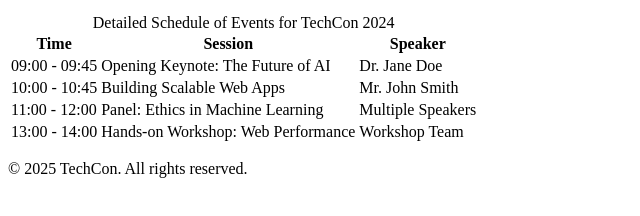
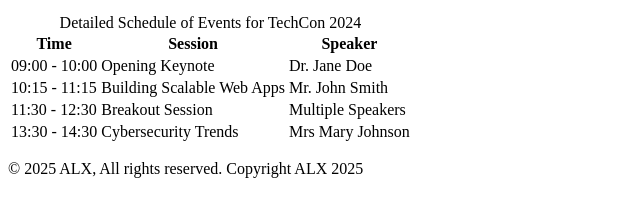
Before and after one commit to AyoolaAbeebBolaji/TechCon_HTML, a plain HTML site: page techcon_website/schedule.html in a window 1280 px wide. Shown: the part 154-370 px from the top of the page, without its empty margins (0-640 px from the left). Drawn offline with Linux system fonts and the light colour scheme.

Commit message:
Redo schedule.html to meet ALX checker requirements

```diff
--- a/techcon_website/schedule.html
+++ b/techcon_website/schedule.html
@@ -32,31 +32,31 @@
         </thead>
         <tbody>
           <tr>
-            <td>09:00 - 09:45</td>
-            <td>Opening Keynote: The Future of AI</td>
+            <td>09:00 - 10:00</td>
+            <td>Opening Keynote</td>
             <td>Dr. Jane Doe</td>
           </tr>
           <tr>
-            <td>10:00 - 10:45</td>
+            <td>10:15 - 11:15</td>
             <td>Building Scalable Web Apps</td>
             <td>Mr. John Smith</td>
           </tr>
           <tr>
-            <td>11:00 - 12:00</td>
-            <td>Panel: Ethics in Machine Learning</td>
+            <td>11:30 - 12:30</td>
+            <td>Breakout Session</td>
             <td>Multiple Speakers</td>
           </tr>
           <tr>
-            <td>13:00 - 14:00</td>
-            <td>Hands-on Workshop: Web Performance</td>
-            <td>Workshop Team</td>
+            <td>13:30 - 14:30</td>
+            <td>Cybersecurity Trends</td>
+            <td>Mrs Mary Johnson</td>
           </tr>
         </tbody>
       </table>
     </main>
 
     <footer>
-      <p>&copy; 2025 TechCon. All rights reserved.</p>
+      <p>&copy; 2025 ALX, All rights reserved. Copyright ALX 2025</p>
     </footer>
   </body>
 </html>
```
